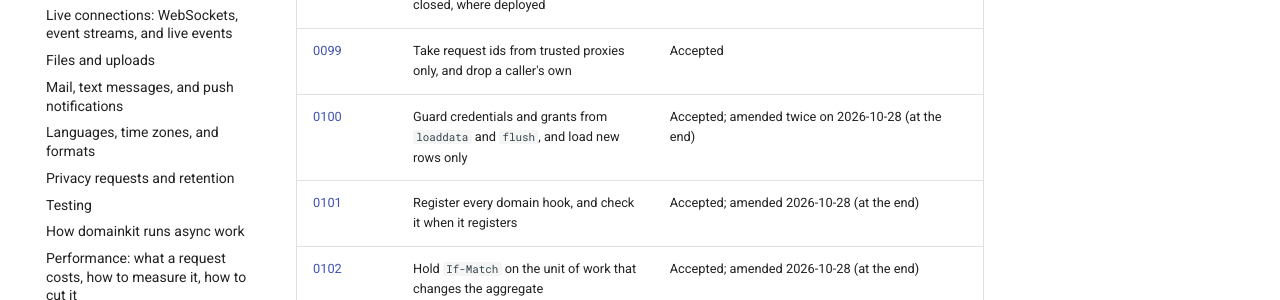
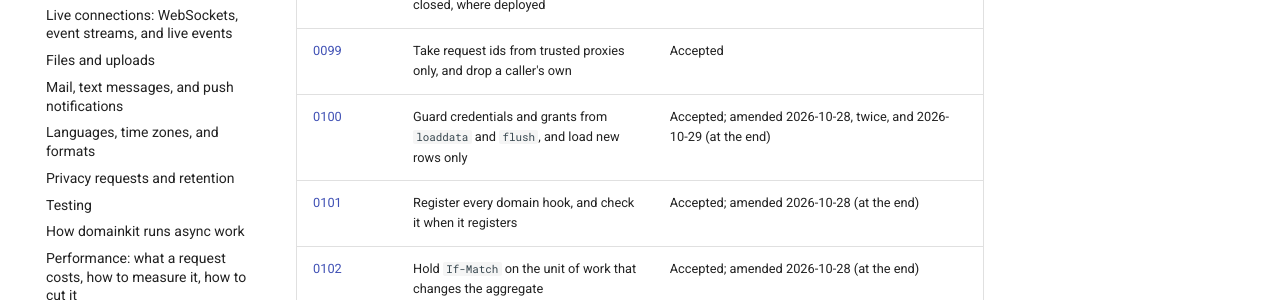
Before and after one commit to karimmattar/domainkit, an MkDocs documentation site: the page built from docs/adr/README.md, in a window 1280 px wide and 900 px high, scrolled down 6586 px. Shown: the part 151-451 px from the top of the window. Built offline with MkDocs 1.6.1 and Material for MkDocs 9.7.7, drawn with Linux system fonts in a browser that asks for light colours; comment, search, counter and statistics services are not loaded.

```diff
--- a/docs/adr/README.md
+++ b/docs/adr/README.md
@@ -109,7 +109,7 @@ statuses, and the amendments they name.
 | [0097](0097-name-the-key-of-every-json-web-token-and-retire-keys-within-a-token-lifetime.md) | Name the key of every JSON Web Token, and retire keys within a token's lifetime | Accepted |
 | [0098](0098-share-login-throttles-and-fail-closed-where-deployed.md) | Share the attempt throttles, and fail closed, where deployed | Accepted |
 | [0099](0099-take-request-ids-from-trusted-proxies-only.md) | Take request ids from trusted proxies only, and drop a caller's own | Accepted |
-| [0100](0100-guard-credentials-and-grants-from-loaddata-and-flush.md) | Guard credentials and grants from `loaddata` and `flush`, and load new rows only | Accepted; amended twice on 2026-10-28 (at the end) |
+| [0100](0100-guard-credentials-and-grants-from-loaddata-and-flush.md) | Guard credentials and grants from `loaddata` and `flush`, and load new rows only | Accepted; amended 2026-10-28, twice, and 2026-10-29 (at the end) |
 | [0101](0101-register-every-domain-hook-and-check-it-when-it-registers.md) | Register every domain hook, and check it when it registers | Accepted; amended 2026-10-28 (at the end) |
 | [0102](0102-hold-if-match-on-the-unit-of-work-that-changes-the-aggregate.md) | Hold `If-Match` on the unit of work that changes the aggregate | Accepted; amended 2026-10-28 (at the end) |
 | [0104](0104-import-what-a-process-uses-on-first-use-and-gate-its-modules.md) | Import what a process uses on first use, and gate the modules each rung loads | Accepted |
```
Also changed, not shown: docs/adr/0100-guard-credentials-and-grants-from-loaddata-and-flush.md (+1 -1 lines).
